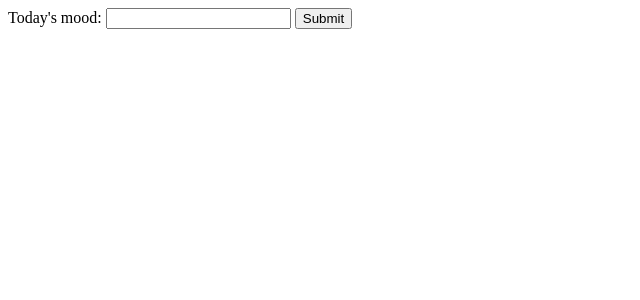
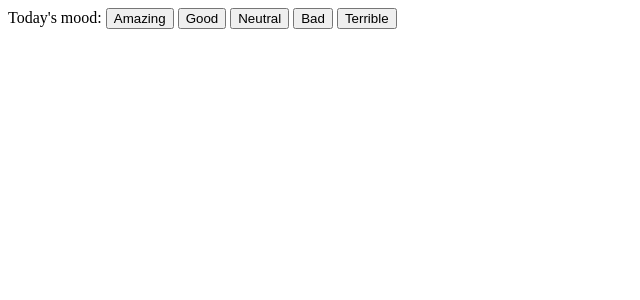
Before and after one commit to NErgezinger/cmput401-hackathon, a Django app: page /day_mood/ in a window 1280 px wide. Shown: the top 300 px of the page, without its empty margins (0-640 px from the left). Run offline with Django 3.2, Linux system fonts and the light colour scheme; some libraries are stand-ins or nearby versions.

Commit message:
mood buttons

```diff
--- a/muun/Main/templates/Main/day_mood.html
+++ b/muun/Main/templates/Main/day_mood.html
@@ -5,9 +5,11 @@
     {% csrf_token %}
 
     <label for="mood">Today's mood: </label>
-    <input type="text" name="mood" id="mood">
-
-    <input type="submit" value="Submit">
+    <button type="submit" name="mood" value="2">Amazing</button>
+    <button type="submit" name="mood" value="1">Good</button>
+    <button type="submit" name="mood" value="0">Neutral</button>
+    <button type="submit" name="mood" value="-1">Bad</button>
+    <button type="submit" name="mood" value="-2">Terrible</button>
 
 </form>
 
--- a/muun/Main/views.py
+++ b/muun/Main/views.py
@@ -82,6 +82,7 @@ def activities(request):
 
 def summary(request):
     calendar = Calendar.objects.all()[0].data
+    print(calendar)
 
     moods = ['amazing', 'good', 'neutral', 'bad', 'terrible']
 
@@ -89,8 +90,9 @@ def summary(request):
     mood_list = []
 
     for day, data in calendar.items():
-        days.append(day)
-        mood_list.append(data['mood'])
+        if 'mood' in data:
+            days.append(day)
+            mood_list.append(data['mood'])
 
     mood_counts = Counter(mood_list)
 
@@ -105,11 +107,11 @@ def test_data(request):
     c = Calendar.objects.create(data = {
         '2021/09/11': {
             'activities' : ['activity1', 'activity2', 'activity3'],
-            'score' : '10'
+            'mood' : 1
         },
         '2021/09/10': {
             'activities': ['activity2', 'activity4'],
-            'score': '20'
+            'mood': 2
         }
         })
     c.save()
@@ -126,7 +128,7 @@ def test_data(request):
         print('test')
         for x in (Calendar.objects.all()[0].data.values()):
             if activity in x['activities']:
-                total += int(x['score'])
+                total += int(x['mood'])
                 count += 1
         activityScores[activity] = total/count
     print(activityScores)
```
